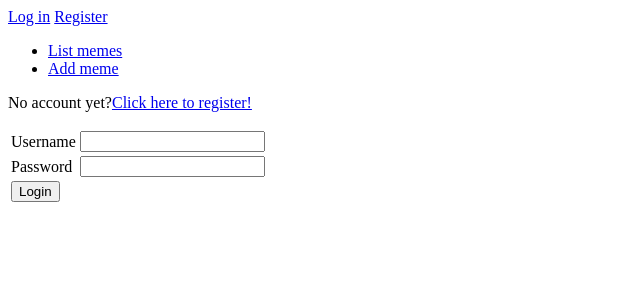
After one commit to Kargamborgh/meemiarkisto, a Flask app: page /auth/login in a window 1280 px wide. The commit adds this page. Shown: the top 300 px of the page, without its empty margins (0-640 px from the left). Run offline with Flask 2, Linux system fonts and the light colour scheme.

Commit message:
week 3 part 2: forms, login, logout, registration

```diff
--- /dev/null
+++ b/application/auth/forms.py
@@ -0,0 +1,22 @@
+from flask_wtf import FlaskForm
+from wtforms import PasswordField, StringField, SubmitField
+from wtforms.validators import DataRequired, ValidationError
+from application.auth.models import User
+
+class LoginForm(FlaskForm):
+    username = StringField("Username")
+    password = PasswordField("Password")
+
+    class Meta:
+        csrf = False
+
+class RegisterForm(FlaskForm):
+    name = StringField("Name", validators=[DataRequired()])
+    username = StringField("Username", validators=[DataRequired()])
+    password = PasswordField("Password", validators=[DataRequired()])
+    submit = SubmitField("Register")
+
+    def validate_username(self, username):
+        user = User.query.filter_by(username=username.data).first()
+        if user is not None:
+            raise ValidationError('Username is taken, choose another one')
--- /dev/null
+++ b/application/auth/views.py
@@ -0,0 +1,49 @@
+from flask import render_template, request, redirect, url_for
+from flask_login import login_user, logout_user
+
+from application import app, db
+from application.auth.models import User
+from application.auth.forms import LoginForm, RegisterForm
+
+@app.route("/auth/login", methods = ["GET", "POST"])
+def auth_login():
+    if request.method == "GET":
+        return render_template("auth/loginform.html", form = LoginForm())
+
+    form = LoginForm(request.form)
+    # validations go here
+
+    user = User.query.filter_by(username=form.username.data, password=form.password.data).first()
+    if not user:
+        return render_template("auth/loginform.html", form = form,
+                                error = "No such username or password")
+
+
+    login_user(user)
+    return redirect(url_for("index"))
+
+@app.route("/auth/logout")
+def auth_logout():
+    logout_user()
+    return redirect(url_for("index"))
+
+# registration route, blatant copy of login route
+
+@app.route("/auth/register", methods = ["GET", "POST"])
+def auth_register():
+    if request.method == "GET":
+        return render_template("auth/registerform.html", form=RegisterForm())
+
+    form = RegisterForm()
+
+    if form.validate_on_submit():
+    # WTForms validators in auth/forms.py
+        u = User(name=form.name.data,
+                 username=form.username.data,
+                 password=form.password.data)
+
+        db.session().add(u)
+        db.session().commit()
+
+        return redirect(url_for("index"))
+    return render_template('registerform.html', title="Register", form=RegisterForm)
--- /dev/null
+++ b/application/memes/forms.py
@@ -0,0 +1,6 @@
+from flask_wtf import FlaskForm
+from wtforms import FileField, StringField, validators
+
+class MemeForm(FlaskForm):
+    image = FileField('Image') ## implement image validation when you have a chance
+    title = StringField('Image description', [validators.Length(min=3)])
--- /dev/null
+++ b/application/templates/auth/loginform.html
@@ -0,0 +1,30 @@
+{% extends "layout.html" %}
+
+{% block body %}
+{{ error }}
+<form method="POST" action="{{ url_for('auth_login') }}">
+  <table>
+    <tr>
+      <td>
+	{{ form.username.label }}
+      </td>
+      <td>
+	{{ form.username }}
+      </td>
+    </tr>
+    <tr>
+      <td>
+	{{ form.password.label }}
+      </td>
+      <td>
+	{{ form.password }}
+      </td>
+    </tr>
+    <tr>
+      <td colspan="2">
+	<input type="submit" value="Login"/>
+      </td>
+    </tr>
+</form>
+<p>No account yet?<a href="{{ url_for('auth_register') }}">Click here to register!</a></p>
+{% endblock %}
--- a/application/templates/layout.html
+++ b/application/templates/layout.html
@@ -2,17 +2,25 @@
 <html>
   <head>
     <meta charset="utf-8">
-    <title>meemiarkisto</title>
+    <title>Meemiarkisto</title>
   </head>
 
   <body>
+    {% if current_user.is_authenticated %}
+    <p>
+      Logged in as {{ current_user.name }}. <a href="{{url_for('auth_logout') }}">Log out</a>
+    </p>
+    {% else %}
+    <a href="{{url_for('auth_login') }}">Log in</a>
+    <a href="{{url_for('auth_register') }}">Register</a>
+    {% endif %}
     <ul>
       <li><a href="{{ url_for('memes_index') }}">List memes</a></li>
       <li><a href="{{ url_for('memes_form') }}">Add meme</a></li>
     </ul>
     {% block body %}
     <p>
-  content
+      content
     </p>
     {% endblock %}
   </body>
```
Also changed, not shown: application/__init__.py (+22 -2 lines), application/auth/models.py (added, +30 -0 lines), application/memes/models.py (+5 -2 lines), application/templates/auth/registerform.html (added, +45 -0 lines), application/templates/index.html (+7 -1 lines).
